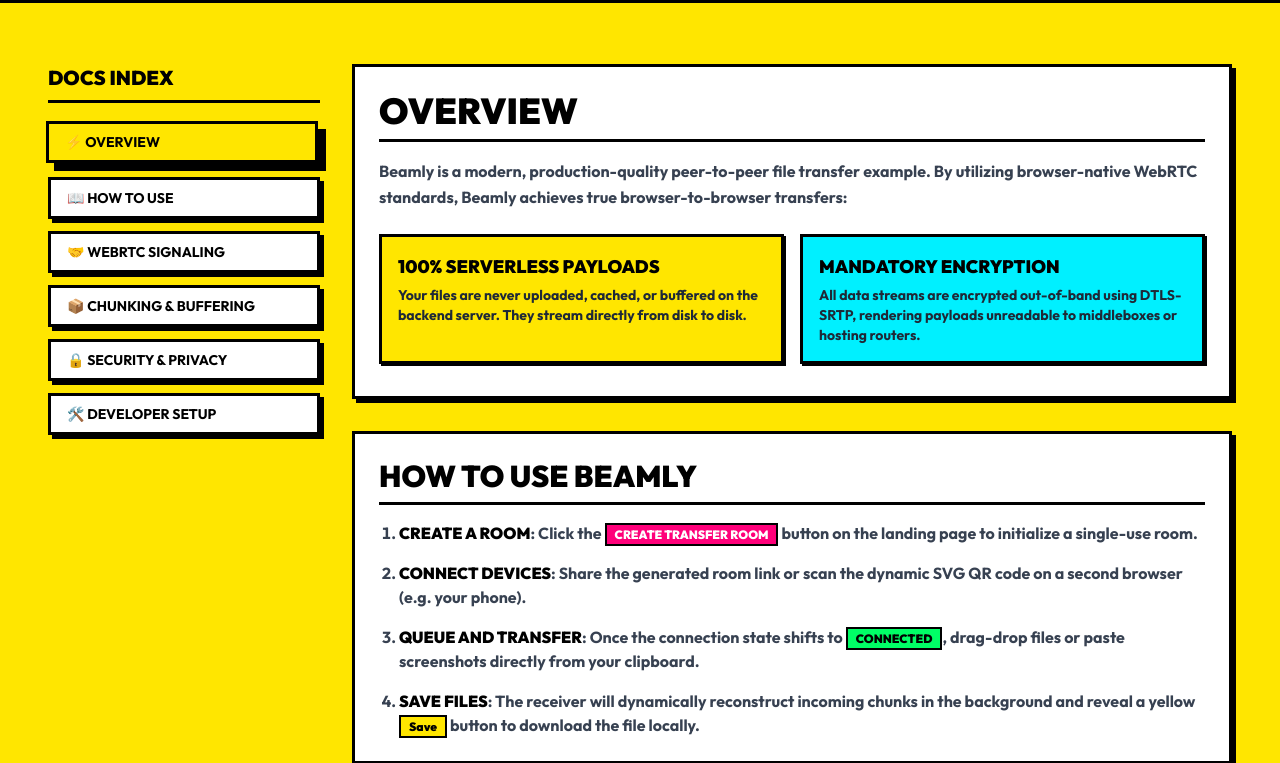
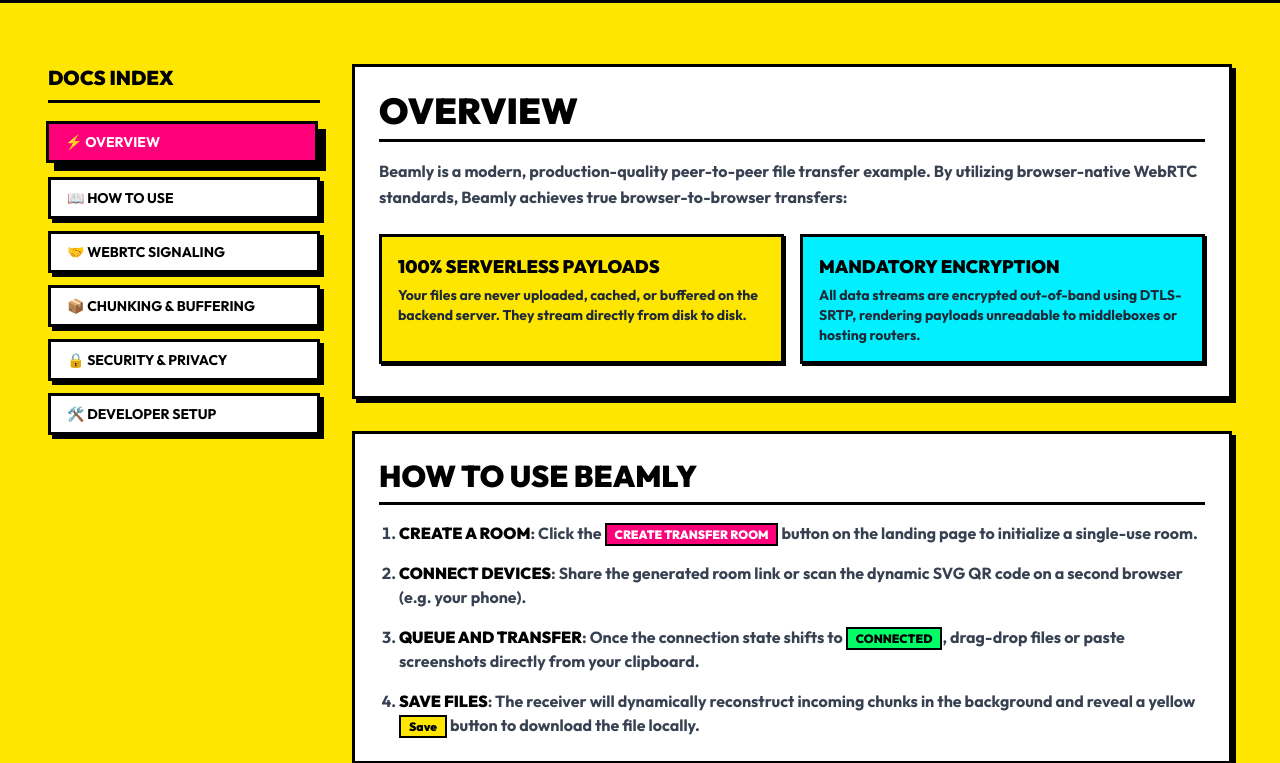
Before and after one commit to phcodesage/beamly, a Flask app: page /docs in a window 1280 px wide. Shown: the part 81-844 px from the top of the page. Run offline with Flask 3, Linux system fonts and the light colour scheme; style sheets or scripts are compiled from the project's sources; some libraries are stand-ins or nearby versions.

Commit message:
Update docs active nav link color from yellow to hot pink with white text for better contrast

```diff
--- a/app/templates/docs.html
+++ b/app/templates/docs.html
@@ -179,13 +179,13 @@
 
                     // Reset all links: remove active styling, shift translations, and shadows
                     navLinks.forEach(link => {
-                        link.classList.remove('!bg-neoYellow', '-translate-x-[2px]', '-translate-y-[2px]', 'shadow-neo-lg');
+                        link.classList.remove('!bg-neoPink', '!text-neoWhite', '-translate-x-[2px]', '-translate-y-[2px]', 'shadow-neo-lg');
                     });
 
                     // Apply active styling to current visible section link
                     const activeLink = document.querySelector(`nav a[href="#${id}"]`);
                     if (activeLink) {
-                        activeLink.classList.add('!bg-neoYellow', '-translate-x-[2px]', '-translate-y-[2px]', 'shadow-neo-lg');
+                        activeLink.classList.add('!bg-neoPink', '!text-neoWhite', '-translate-x-[2px]', '-translate-y-[2px]', 'shadow-neo-lg');
                     }
                 }
             });
```
